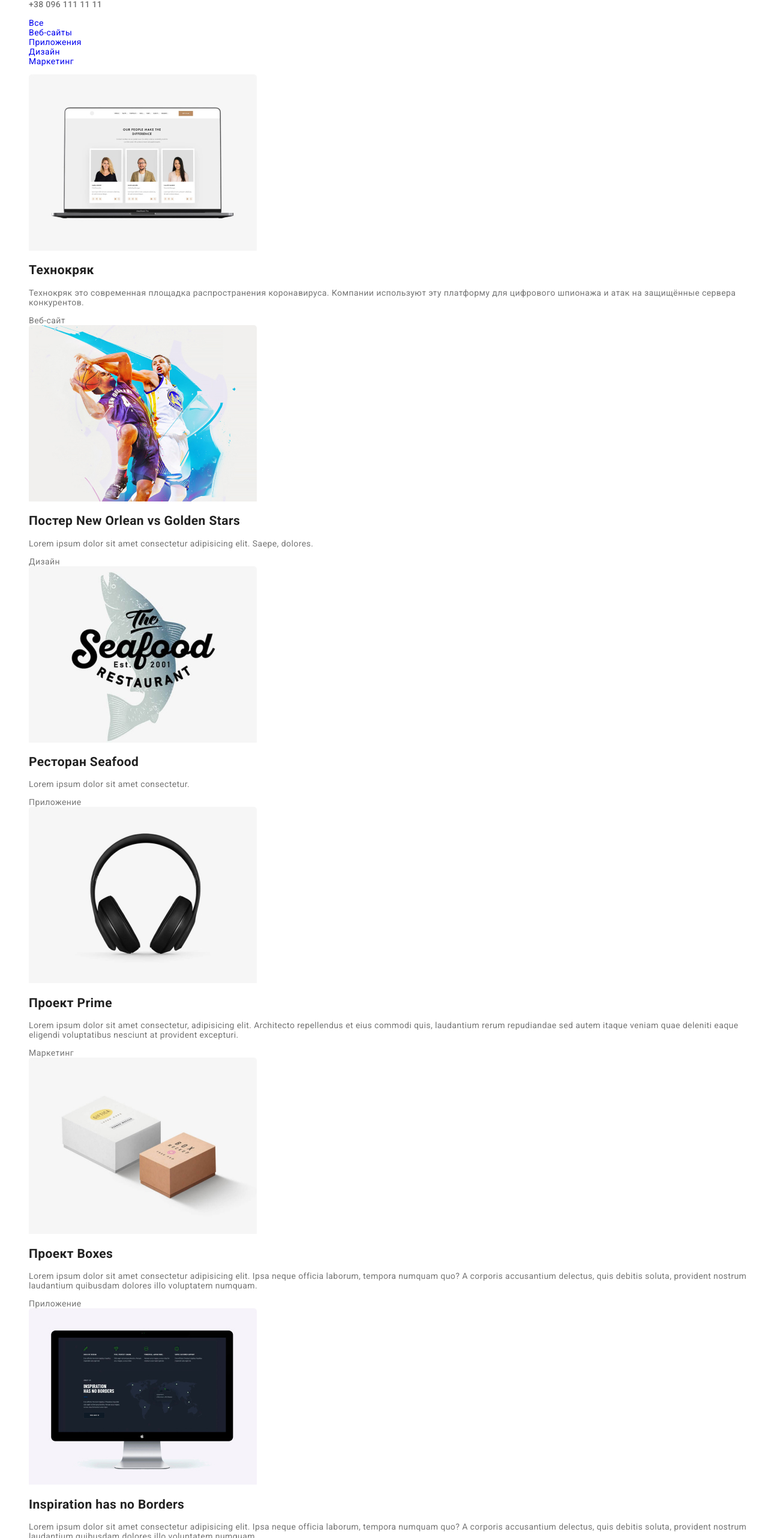
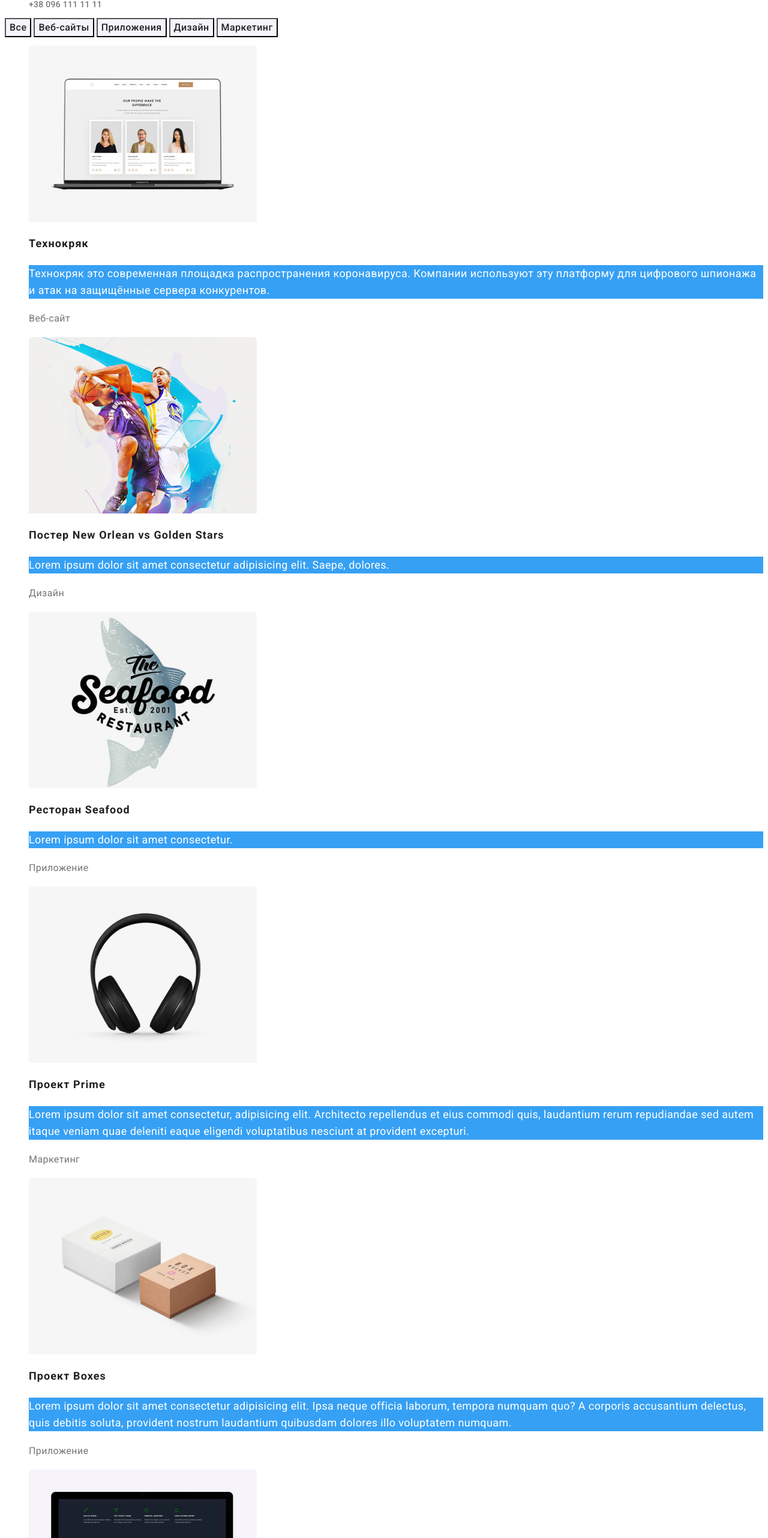
Before and after one commit to vbd4eva/-goit-markup-hw-02, a plain HTML site: page portfolio.html in a window 1280 px wide. Shown: the part 136-2700 px from the top of the page at 60% size. Drawn offline with Linux system fonts and the light colour scheme.

Commit message:
размечает и стилизирует

```diff
--- a/css/styles.css
+++ b/css/styles.css
@@ -148,6 +148,22 @@ li {
   text-align: center;
   letter-spacing: 0.06em;
 }
+.btn-simple {
+  color: var(--color-text-title);
+  background-color: var(--color-background-secondary);
+
+  font-family: Roboto;
+  font-style: normal;
+  font-weight: 500;
+  font-size: 16px;
+  line-height: 1.62;
+  text-align: center;
+  letter-spacing: 0.03em;
+}
+.btn-simple:hover {
+  background-color: var(--color-accent);
+  color: var(--color-white);
+}
 /* Акценты текста */
 .accent-text,
 .accent-hover:hover,
@@ -204,7 +220,7 @@ li {
 }
 
 /* страница  Студия  */
-
+/**/
 .studio-section-title {
   font-size: 36px;
   line-height: 1.17;
@@ -255,3 +271,24 @@ li {
 .studio-team-social {
 }
 /* Постоянные клиенты */
+/**/
+
+/* Страница Портфолио */
+.portfolio-item {
+}
+.portfolio-item-title {
+  font-size: 18px;
+  line-height: 2;
+  letter-spacing: 0.06em;
+}
+.portfolio-item-text {
+  color: var(--color-white);
+  background: rgba(33, 150, 243, 0.9);
+  font-size: 18px;
+  line-height: 1.56;
+}
+.portfolio-item-tag {
+  font-size: 16px;
+  line-height: 1.87;
+}
+/**/
--- a/portfolio.html
+++ b/portfolio.html
@@ -51,132 +51,154 @@
     <!-- Главное содержимое -->
     <main>
       <section>
-        <ul class="portfolio-filter">
-          <li><a class="nav-link" href="#">Все</a></li>
-          <li><a class="nav-link" href="#">Веб-сайты</a></li>
-          <li><a class="nav-link" href="#">Приложения</a></li>
-          <li><a class="nav-link" href="#">Дизайн</a></li>
-          <li><a class="nav-link" href="#">Маркетинг</a></li>
-        </ul>
+        <div class="portfolio-filter">
+          <button class="btn-simple" type="button">Все</button>
+          <button class="btn-simple" type="button">Веб-сайты</button>
+          <button class="btn-simple" type="button">Приложения</button>
+          <button class="btn-simple" type="button">Дизайн</button>
+          <button class="btn-simple" type="button">Маркетинг</button>
+        </div>
 
-        <ul class="portfolio-grid">
-          <li>
+        <ul class="portfolio-list">
+          <li class="portfolio-item">
             <img
               src="./images/portfolio-techno-crack.jpg"
               alt="Ноутбук с открытым проэктом"
+              width="380"
+              height="294"
             />
-            <h2>Технокряк</h2>
-            <p>
+            <h2 class="portfolio-item-title">Технокряк</h2>
+            <p class="portfolio-item-text">
               Технокряк это современная площадка распространения коронавируса.
               Компании используют эту платформу для цифрового шпионажа и атак на
               защищённые сервера конкурентов.
             </p>
-            <span>Веб-сайт</span>
+            <p class="portfolio-item-tag">Веб-сайт</p>
           </li>
-          <li>
+          <li class="portfolio-item">
             <img
               src="./images/portfolio-poster-basket-ball.jpg"
               alt="Рисованый постер с двумя баскетболистами в борьбе за мяч"
+              width="380"
+              height="294"
             />
-            <h2>Постер New Orlean vs Golden Stars</h2>
-            <p>
+            <h2 class="portfolio-item-title">
+              Постер New Orlean vs Golden Stars
+            </h2>
+            <p class="portfolio-item-text">
               Lorem ipsum dolor sit amet consectetur adipisicing elit. Saepe,
               dolores.
             </p>
-            <span>Дизайн</span>
+            <p class="portfolio-item-tag">Дизайн</p>
           </li>
-          <li>
+          <li class="portfolio-item">
             <img
               src="./images/portfolio-seafood-restaurant.jpg"
               alt="Логотип ресторана: надпись The seafood restaurant est. 2001 на фоне рисованого лосося"
+              width="380"
+              height="294"
             />
-            <h2>Ресторан Seafood</h2>
-            <p>Lorem ipsum dolor sit amet consectetur.</p>
-            <span>Приложение</span>
+            <h2 class="portfolio-item-title">Ресторан Seafood</h2>
+            <p class="portfolio-item-text">
+              Lorem ipsum dolor sit amet consectetur.
+            </p>
+            <p class="portfolio-item-tag">Приложение</p>
           </li>
-          <li>
+          <li class="portfolio-item">
             <img
               src="./images/portfolio-prime.jpg"
               alt="Полноразмерные безпроводные Наушники на белом фоне"
+              width="380"
+              height="294"
             />
-            <h2>Проект Prime</h2>
-            <p>
+            <h2 class="portfolio-item-title">Проект Prime</h2>
+            <p class="portfolio-item-text">
               Lorem ipsum dolor sit amet consectetur, adipisicing elit.
               Architecto repellendus et eius commodi quis, laudantium rerum
               repudiandae sed autem itaque veniam quae deleniti eaque eligendi
               voluptatibus nesciunt at provident excepturi.
             </p>
-            <span>Маркетинг</span>
+            <p class="portfolio-item-tag">Маркетинг</p>
           </li>
-          <li>
+          <li class="portfolio-item">
             <img
               src="./images/portfolio-boxes.jpg"
+              width="380"
+              height="294"
               alt="Две коробки на белом фоне. Белая побольше и коричневая-крафтовая поменьше"
             />
-            <h2>Проект Boxes</h2>
-            <p>
+            <h2 class="portfolio-item-title">Проект Boxes</h2>
+            <p class="portfolio-item-text">
               Lorem ipsum dolor sit amet consectetur adipisicing elit. Ipsa
               neque officia laborum, tempora numquam quo? A corporis accusantium
               delectus, quis debitis soluta, provident nostrum laudantium
               quibusdam dolores illo voluptatem numquam.
             </p>
-            <span>Приложение</span>
+            <p class="portfolio-item-tag">Приложение</p>
           </li>
-          <li>
+          <li class="portfolio-item">
             <img
               src="./images/portfolio-inspiration-has-no-borders.jpg"
               alt="Плоский стационарній монитор, на экране схематическое изображением континентов земли"
+              width="380"
+              height="294"
             />
-            <h2>Inspiration has no Borders</h2>
-            <p>
+            <h2 class="portfolio-item-title">Inspiration has no Borders</h2>
+            <p class="portfolio-item-text">
               Lorem ipsum dolor sit amet consectetur adipisicing elit. Ipsa
               neque officia laborum, tempora numquam quo? A corporis accusantium
               delectus, quis debitis soluta, provident nostrum laudantium
               quibusdam dolores illo voluptatem numquam.
             </p>
-            <span>Веб-сайт</span>
+            <p class="portfolio-item-tag">Веб-сайт</p>
           </li>
-          <li>
+          <li class="portfolio-item">
             <img
               src="./images/portfolio-limited-edition.jpg"
               alt="Разворот журнала: статья с заголовком I am limited edition и фотографиями девушек"
+              width="380"
+              height="294"
             />
-            <h2>Издание Limited Edition</h2>
-            <p>
+            <h2 class="portfolio-item-title">Издание Limited Edition</h2>
+            <p class="portfolio-item-text">
               Lorem ipsum dolor sit amet consectetur adipisicing elit. Ipsa
               neque officia laborum, tempora numquam quo? A corporis accusantium
               delectus, quis debitis soluta, provident nostrum laudantium
               quibusdam dolores illo voluptatem numquam.
             </p>
-            <span>Дизайн</span>
+            <p class="portfolio-item-tag">Дизайн</p>
           </li>
-          <li>
+          <li class="portfolio-item">
             <img
               src="./images/portfolio-lab.jpg"
               alt="Крупный план перевязанной бичевкой бирки с надписью LAB EL TAG"
+              width="380"
+              height="294"
             />
-            <h2>Проект LAB</h2>
-            <p>
+            <h2 class="portfolio-item-title">Проект LAB</h2>
+            <p class="portfolio-item-text">
               Lorem ipsum dolor sit amet consectetur adipisicing elit. Ipsa
               neque officia laborum, tempora numquam quo? A corporis accusantium
               delectus, quis debitis soluta, provident nostrum laudantium
               quibusdam dolores illo voluptatem numquam.
             </p>
-            <span>Маркетинг</span>
+            <p class="portfolio-item-tag">Маркетинг</p>
           </li>
-          <li>
+          <li class="portfolio-item">
             <img
               src="./images/portfolio-growing-business.jpg"
               alt="Открытый ноутбук , руки на клавиатуре, на экране открыт проэкт growing business"
+              width="380"
+              height="294"
             />
-            <h2>Growing Business</h2>
-            <p>
+            <h2 class="portfolio-item-title">Growing Business</h2>
+            <p class="portfolio-item-text">
               Lorem ipsum dolor sit amet consectetur adipisicing elit. Ipsa
               neque officia laborum, tempora numquam quo? A corporis accusantium
               delectus, quis debitis soluta, provident nostrum laudantium
               quibusdam dolores illo voluptatem numquam.
             </p>
-            <span>Приложение</span>
+            <p class="portfolio-item-tag">Приложение</p>
           </li>
         </ul>
       </section>
```
